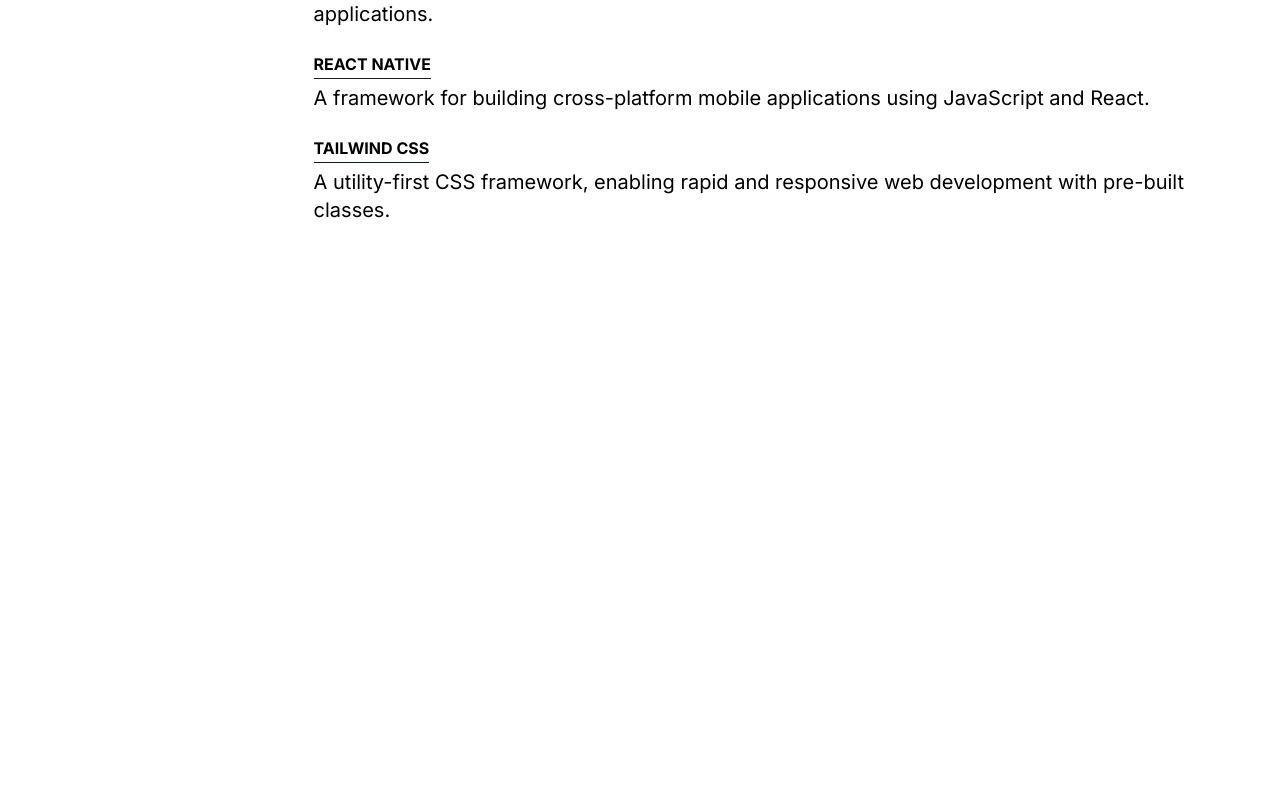
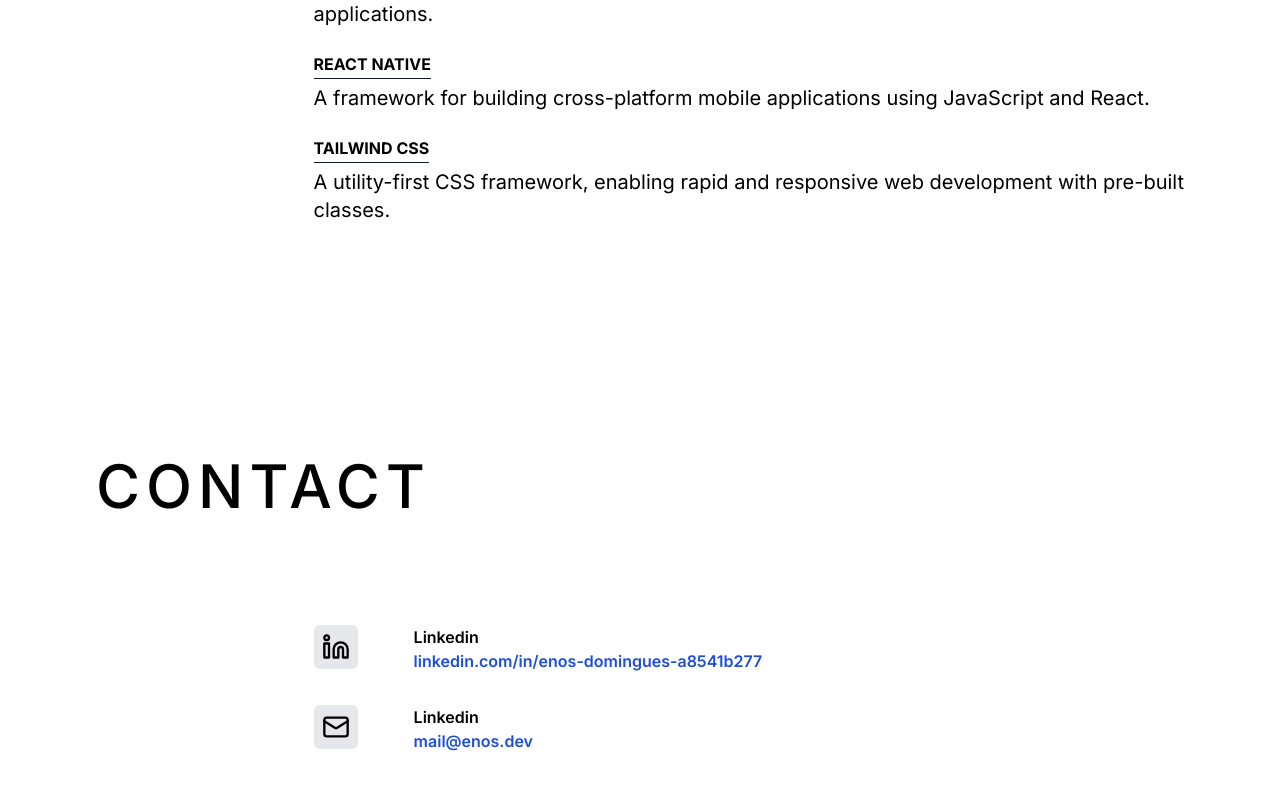
Before and after one commit to EnosDomingues/enos_portifolio, a Next.js app: page / in a window 1280 px wide. Shown: the part 2847-3636 px from the top of the page. Before the commit the page ends 3143 px from the top, so only its background shows below. Built offline with nearby package versions, Linux system fonts and the light colour scheme; a web font is replaced by a local one.

Commit message:
feat: Contato

```diff
--- a/src/app/page.tsx
+++ b/src/app/page.tsx
@@ -1,4 +1,5 @@
 import { About } from '@/components/About'
+import { Contact } from '@/components/Contact'
 import { Header } from '@/components/Header'
 import { Hero } from '@/components/Hero'
 import { Projects } from '@/components/Projects'
@@ -12,6 +13,7 @@
       <About />
       <Projects />
       <Skills />
+      <Contact />
     </main>
   )
 }
--- a/src/components/Contact.tsx
+++ b/src/components/Contact.tsx
@@ -0,0 +1,46 @@
+import { LinkedinIcon, Mail } from 'lucide-react'
+
+export function Contact() {
+  return (
+    <section className="flex flex-col mt-56">
+      <h2 className="uppercase font-medium text-6xl tracking-widest">
+        Contact
+      </h2>
+      <div className="pl-[20%] pt-[10%] PR-[5%]">
+        <div className="grid grid-cols-[100px_1fr] grid-rows-1 place-items-start">
+          <div className="p-2 bg-gray-200 rounded-md">
+            <LinkedinIcon size={28} />
+          </div>
+          <div>
+            <span className="flex h-full text-md font-semibold">Linkedin</span>
+
+            <a
+              href="https://linkedin.com/in/enos-domingues-a8541b277"
+              className="font-semibold text-md text-blue-700"
+              target="_blank"
+              rel="noreferrer"
+            >
+              linkedin.com/in/enos-domingues-a8541b277
+            </a>
+          </div>
+        </div>
+
+        <div className="grid grid-cols-[100px_1fr] grid-rows-1 place-items-start mt-8">
+          <div className="p-2 bg-gray-200 rounded-md">
+            <Mail size={28} />
+          </div>
+          <div>
+            <span className="flex h-full text-md font-semibold">Linkedin</span>
+
+            <a
+              href="mailto:mail@enos.dev"
+              className="font-semibold text-md text-blue-700"
+            >
+              mail@enos.dev
+            </a>
+          </div>
+        </div>
+      </div>
+    </section>
+  )
+}
```
